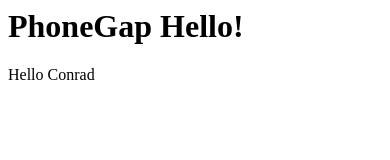
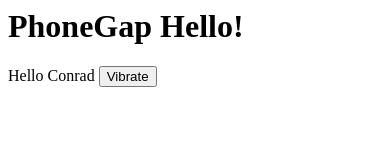
Before and after one commit to conradj/spagap, a plain HTML site: page www/index.html in a window 390 px wide. Drawn offline with Linux system fonts and the light colour scheme; some packages are replaced by stand-ins of ours.

Commit message:
Update index.html

```diff
--- a/www/index.html
+++ b/www/index.html
@@ -5,6 +5,7 @@
     <body>
         <h1>PhoneGap Hello!</h1>
         <span id="message"></span>
+        <button onclick="Main.vibrate(500)">Vibrate</button>
         <script type="text/javascript" src="phonegap.js"></script>
         <script type="text/javascript" src="scripts/app/main.js"></script>
         <script>
```
